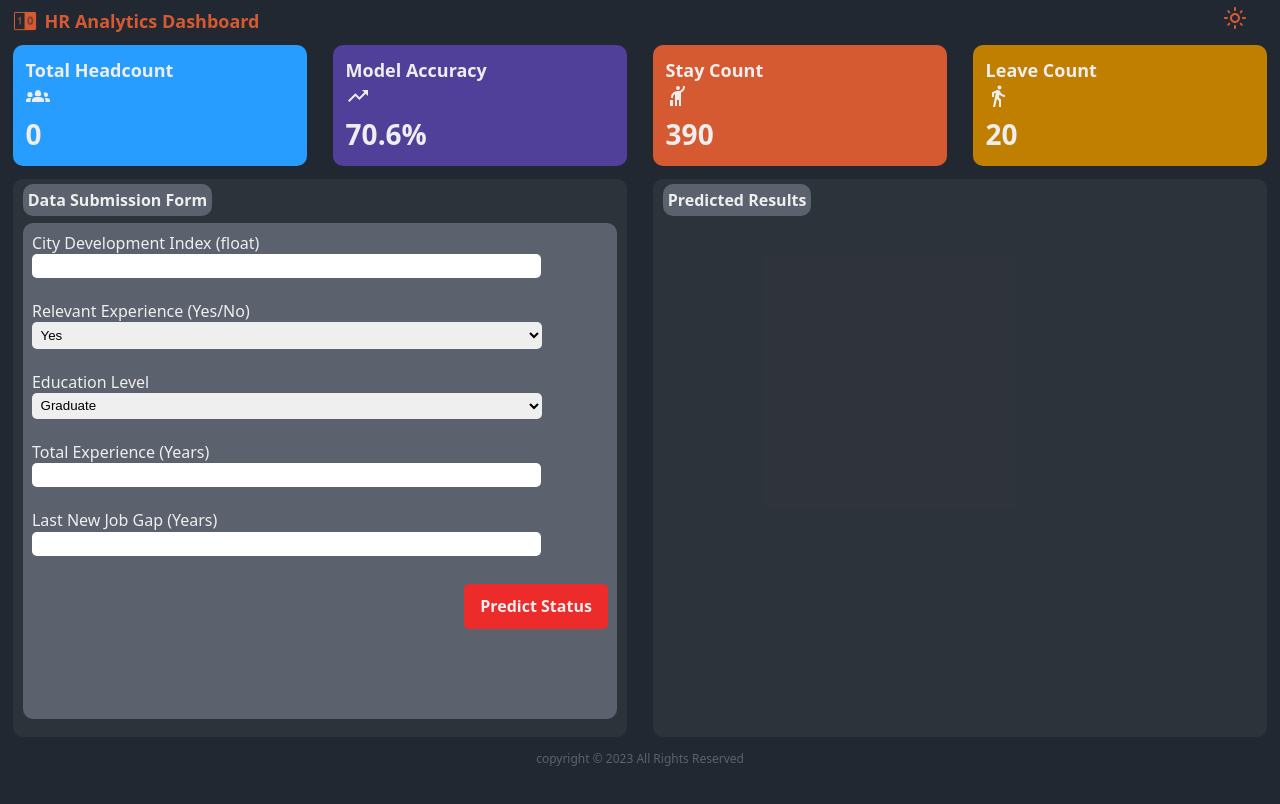
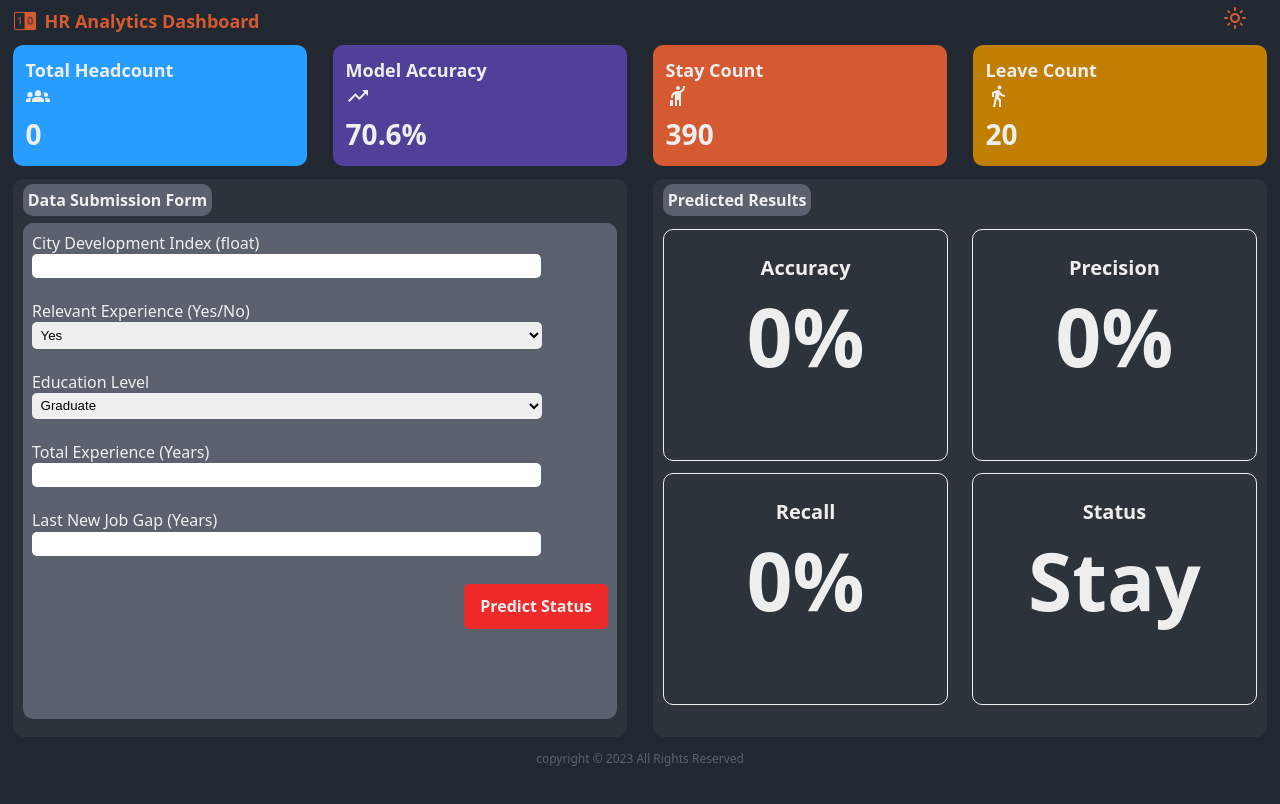
Before and after one commit to IT21313370/FDM_Mini_Project_Y3S1, a React (Create React App) app in the folder webapp/: page / in a window 1280 px wide. Shown: the top 804 px of the page. Built offline with nearby package versions, Linux system fonts and the light colour scheme.

Commit message:
Updated with result display board

```diff
--- a/webapp/src/App.css
+++ b/webapp/src/App.css
@@ -269,6 +269,41 @@
     font-size: 12px;
   }
 
+  .box_body {
+    /* border: 1px solid red; */
+    display: flex;
+    flex-wrap: wrap; /* Allow wrapping of result boxes */
+    justify-content: space-between; /* Space between boxes */
+    width: 100%;
+    height: 90%;
+    margin-top: 3%;
+    /* padding: 4%; */
+}
+
+.result_box {
+    border: 1px solid #EEEEEE;
+    width: 48%; /* Adjusted width to accommodate two boxes with spacing */
+    height: 48%;
+    margin-bottom: 2%; /* Added margin to create spacing between rows */
+    box-sizing: border-box;
+    border-radius: 10px;
+    color: #EEEEEE;
+    text-align: center;
+    padding: 4%;
+}
+
+.box_name {
+  font-size: 20px;
+  font-family: system-ui, -apple-system, BlinkMacSystemFont, 'Segoe UI', Roboto, Oxygen, Ubuntu, Cantarell, 'Open Sans', 'Helvetica Neue', sans-serif;
+  font-weight: 600;
+
+}
+
+.box_result {
+  font-size: 80px;
+  font-family: system-ui, -apple-system, BlinkMacSystemFont, 'Segoe UI', Roboto, Oxygen, Ubuntu, Cantarell, 'Open Sans', 'Helvetica Neue', sans-serif;
+  font-weight: 600;
+}
 
   /*make the css responsive*/
   @media (max-width: 768px) {
--- a/webapp/src/Main.js
+++ b/webapp/src/Main.js
@@ -197,6 +197,24 @@ function Forms({updateCount}) {
             </div>
             <div className='result_body'>
                 <span className='form_name'>Predicted Results</span>
+                <div className='box_body'>
+                  <div className='result_box'>
+                    <span className='box_name'>Accuracy</span><br />
+                    <span className='box_result'>0%</span>
+                  </div>
+                  <div className='result_box'>
+                    <span className='box_name'>Precision</span><br />
+                    <span className='box_result'>0%</span>
+                  </div>
+                  <div className='result_box'>
+                    <span className='box_name'>Recall</span><br />
+                    <span className='box_result'>0%</span>
+                  </div>
+                  <div className='result_box'>
+                    <span className='box_name'>Status</span><br/>
+                    <span className='box_result'>Stay</span>
+                  </div>
+                </div>
             </div>
         </div>
     )
```
